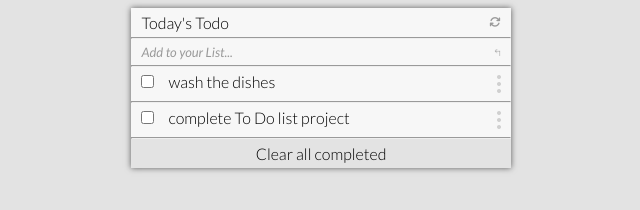
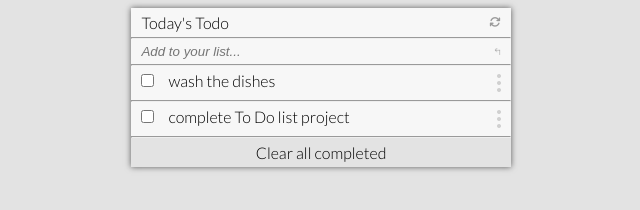
Before and after one commit to skabeo/Todo-List, a website built with webpack: page src/index.html in a window 1280 px wide. Shown: the full height of the page, 319-959 px from the left. Built offline with nearby package versions, Linux system fonts and the light colour scheme.

Commit message:
fix linters error

```diff
--- a/src/index.html
+++ b/src/index.html
@@ -15,7 +15,7 @@
     </div>
     <hr>
     <div class="add-container">
-      <p class="add-list">Add to your List...</p>
+      <input type="text" id="add-list" placeholder="Add to your list..." />
       <img id="left-arrow" alt="arrow">
     </div>
     <hr>
--- a/src/style.css
+++ b/src/style.css
@@ -85,6 +85,17 @@ li {
   display: flex;
 }
 
+#add-list {
+  background-color: #f7f7f7;
+  width: 100%;
+  border: none;
+  padding: 5px 10px;
+}
+
+#add-list::placeholder {
+  font-style: italic;
+}
+
 @media only screen and (min-width: 768px) {
   .list {
     width: 30%;
```
